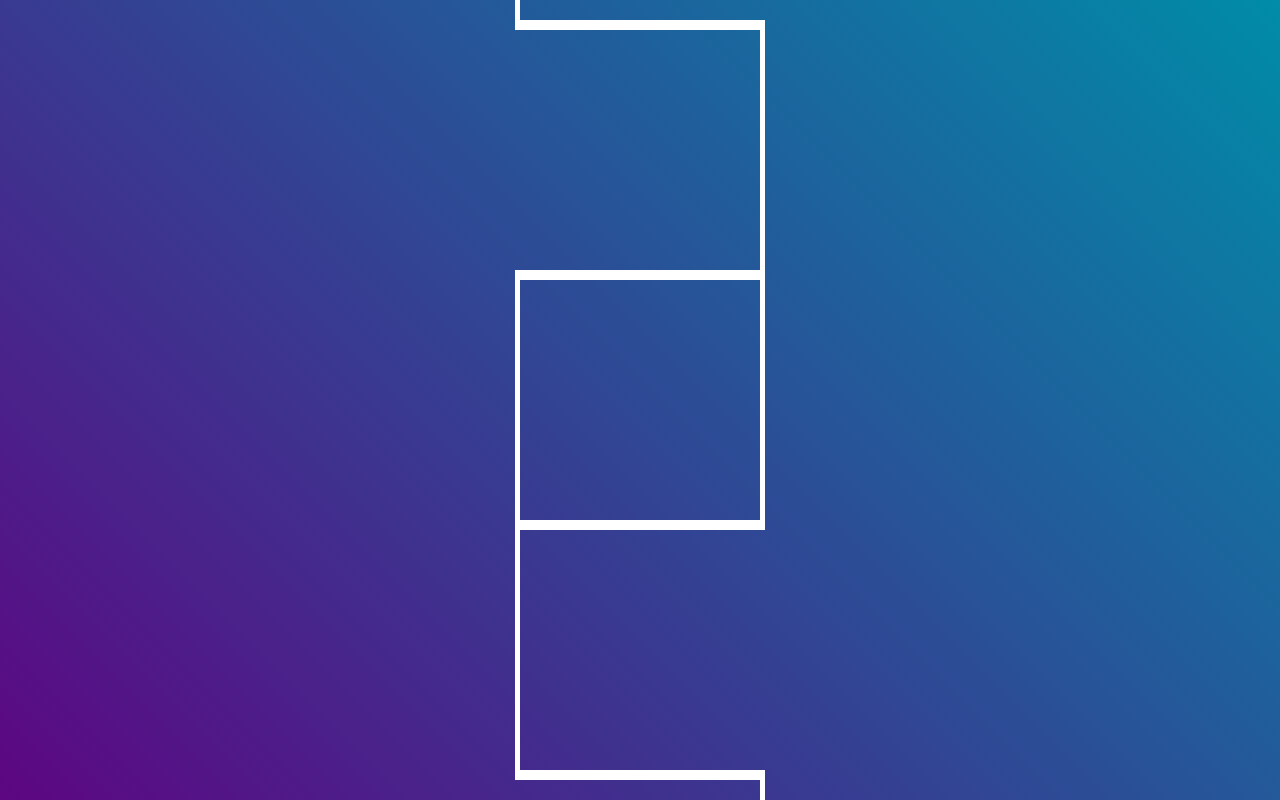
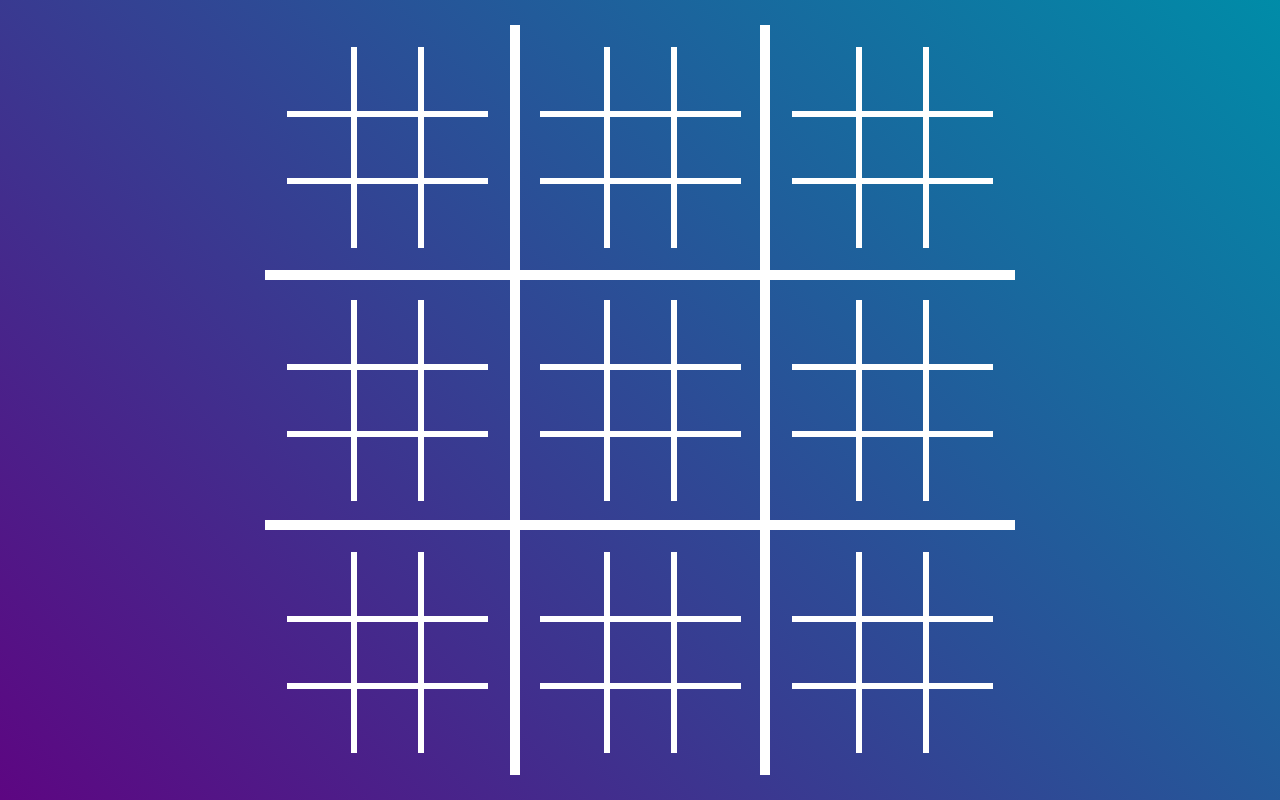
Before and after one commit to gbatistaa/tic-tac-toe, a plain HTML site: page index.html in a window 1280 px wide. Shown: the top 800 px of the page. Drawn offline with Linux system fonts and the light colour scheme.

Commit message:
Estilização dos sub tabuleiros

```diff
--- a/style.css
+++ b/style.css
@@ -11,19 +11,34 @@ body{
     display: flex;
     align-items: center;
     justify-content: center;
-    background: rgb(93,6,130);
     background: linear-gradient(45deg, #5d0682 0%, #008ca8 100%);
+}
+
+#tabuleiro-principal{
+    display: grid;
+    grid-template-columns: repeat(3, 1fr);
 }
 
 .caixa-grande {
     height: 250px;
     width: 250px;
     border: 5px solid #ffffff;
+    display: flex;
+    justify-content: center;
+    align-items: center;
 }
 
-#tabuleiroPrincipal{
+.sub-tabuleiro{
+    height: fit-content;
+    width: fit-content;
     display: grid;
     grid-template-columns: repeat(3, 1fr);
+}
+
+.caixa-pequena{
+    height: 67px;
+    width: 67px;
+    border: 3px solid #ffffff;
 }
 
 :nth-child(1) ,:nth-child(2) ,:nth-child(3){
```
